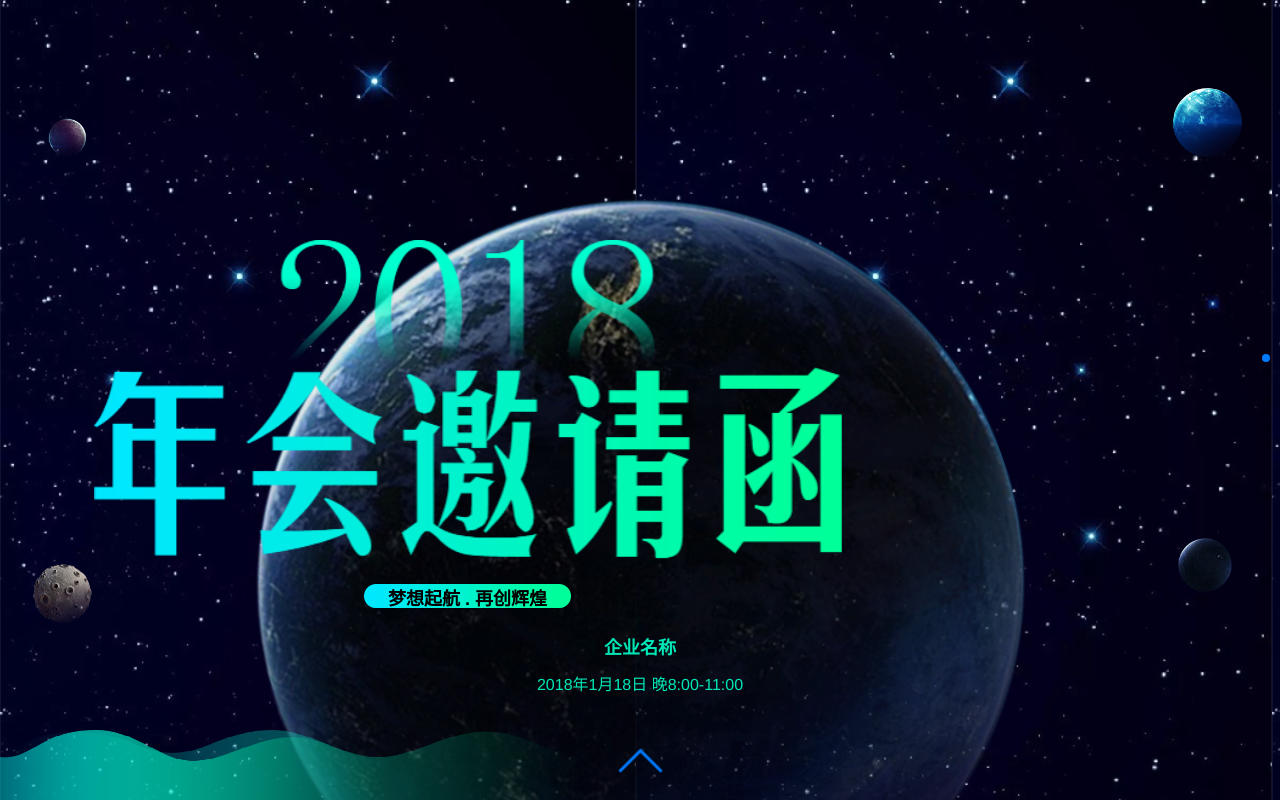
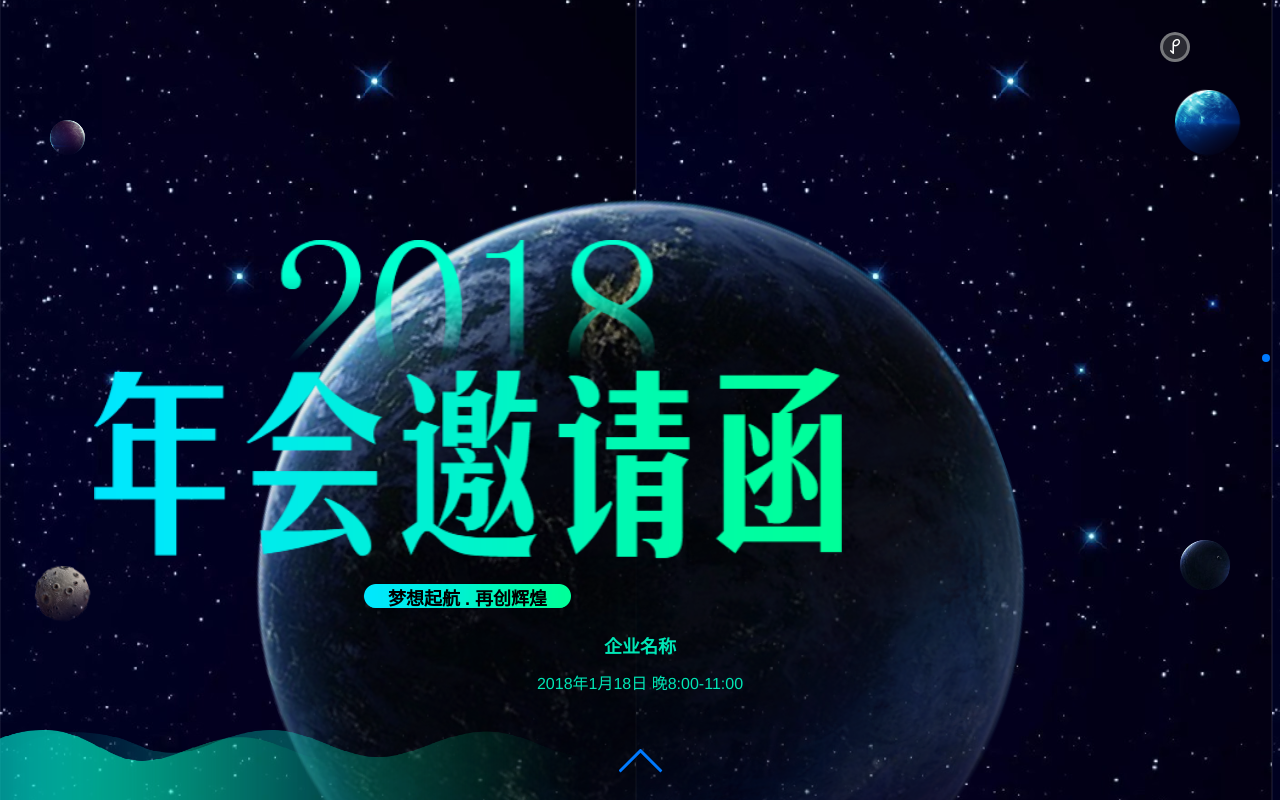
Before and after one commit to 1215143834/1215143834.github.io, a plain HTML site: page weichangjing/index.html in a window 1280 px wide. Drawn offline with nearby package versions, Linux system fonts and the light colour scheme.

Commit message:
第二页完成

```diff
--- a/weichangjing/css/style.css
+++ b/weichangjing/css/style.css
@@ -44,6 +44,52 @@ body {
     transform: rotateZ(-90deg);
 }
 
+/*旋转音乐按钮*/
+#mp3btn{
+    position: absolute;
+    right: 7%;
+    top: 4%;
+    z-index: 100;
+    width: 30px;
+    height: 30px;
+    background-color: rgba(85, 86, 86, 0.49);
+    border: 3px solid rgba(197, 197, 197, 0.5);;
+    border-radius: 50%;
+    line-height: 30px;
+    text-align: center;
+    transform: rotateZ(0deg);
+    animation: mp3btnkey 2s linear infinite;
+}
+@keyframes mp3btnkey {
+    0%{
+        transform: rotateZ(0deg);
+    }
+    100%{
+        transform: rotateZ(360deg);
+    }
+}
+#mp3btn img{
+    width: 10px;
+}
+
+/*底部*/
+.foot{
+    position: absolute;
+    bottom: 70px;
+    width: 100%;
+    z-index: 1;
+}
+.foot img{
+    position: absolute;
+    height: 70px;
+}
+.foot img:nth-of-type(1){
+    left: 0;
+}
+.foot img:nth-of-type(2){
+
+    left: -16%;
+}
 
 /* .s1*/
 
@@ -60,33 +106,37 @@ body {
     width: 35px;
     top: 120px;
     left: 50px;
-    animation: tada infinite;
+    /*animation: tada infinite 循环;*/
 }
 
 .s1 .header img:nth-of-type(2){
     width: 65px;
     top: 90px;
     right: 40px;
-    animation: tada infinite;
+
 }
 
 .s1 .header img:nth-of-type(3){
     width: 55px;
     left: 35px;
     bottom: 180px;
-    animation: tada infinite;
+
 }
 .s1 .header img:nth-of-type(4){
     width: 50px;
     right: 50px;
     bottom: 210px;
-    animation: tada infinite;
+
 }
 .s1 .header img:nth-of-type(5){
     left: 50%;
     top: 25%;
     width: 60%;
     margin-left: -30%;
+}
+
+.swing{
+    transform-origin: center;
 }
 
 /*文字部分*/
@@ -125,25 +175,13 @@ body {
     margin-bottom: 12px;
     font-size: 18px;
 }
-.s1 .footer p:nth-of-type(1){
+.s1 .footer p{
     font-size: 16px;
     margin-bottom: 35px;
 }
-.s1 .footer p:nth-of-type(2){
-    height: 70px;
+.s1 .footer p{
+    height: 95px;
 }
-.s1 .footer img{
-    position: absolute;
-    height: 70px;
-}
-.s1 .footer img:nth-of-type(1){
-    left: 0;
-}
-.s1 .footer img:nth-of-type(2){
-
-    left: -12%;
-}
-
 
 /*s2*/
 .s2 {
--- a/weichangjing/index.html
+++ b/weichangjing/index.html
@@ -20,10 +20,10 @@
         <div class="swiper-slide">
             <div class="s1">
                 <div class="header">
-                    <img src="img/1.png" alt=""  class="ani" swiper-animate-duration="4s" swiper-animate-delay="0s">
-                    <img src="img/2.png" alt="" class="ani" swiper-animate-duration="4s" swiper-animate-delay="0s">
-                    <img src="img/3.png" alt="" class="ani" swiper-animate-duration="4s" swiper-animate-delay="0s">
-                    <img src="img/4.png" alt="" class="ani" swiper-animate-duration="4s" swiper-animate-delay="0s">
+                    <img src="img/1.png" alt=""  class="ani" swiper-animate-effect="swing infinite" swiper-animate-duration="2s" swiper-animate-delay="0s">
+                    <img src="img/2.png" alt="" class="ani" swiper-animate-effect="swing infinite" swiper-animate-duration="2s" swiper-animate-delay="0s">
+                    <img src="img/3.png" alt="" class="ani" swiper-animate-effect="swing infinite" swiper-animate-duration="2s" swiper-animate-delay="0s">
+                    <img src="img/4.png" alt="" class="ani" swiper-animate-effect="swing infinite" swiper-animate-duration="2s" swiper-animate-delay="0s">
                     <img src="img/6.png" alt=""  class="ani" swiper-animate-effect="rotateIn" swiper-animate-duration="8s" swiper-animate-delay="0">
                 </div>
                 <div class="main">
@@ -34,10 +34,7 @@
                 <div class="footer">
                     <h2 class="ani" swiper-animate-effect="bounceInLeft" swiper-animate-duration="1s" swiper-animate-delay="2s">企业名称</h2>
                     <p class="ani" swiper-animate-effect="bounceInRight" swiper-animate-duration="1s" swiper-animate-delay="2s">2018年1月18日 晚8:00-11:00</p>
-                    <p>
-                        <img src="img/10.png" alt="">
-                        <img src="img/11.png" alt="">
-                    </p>
+
                 </div>
             </div>
         </div>
@@ -58,7 +55,18 @@
                 </div>
             </div>
         </div>
-        <div class="swiper-slide">Slide 3</div>
+        <div class="swiper-slide">
+            <div class="s3">
+                <h2>
+                    企业宗旨
+                    <small>COMPANY TENET</small>
+                </h2>
+                <div class="main">
+
+                </div>
+
+            </div>
+        </div>
         <div class="swiper-slide">Slide 4</div>
         <div class="swiper-slide">Slide 5</div>
         <div class="swiper-slide">Slide 6</div>
@@ -71,6 +79,18 @@
     <!-- 如果需要导航按钮 -->
     <div class="swiper-button-next"></div>
 
+    <!--音乐按钮-->
+    <audio id="mp3" src="mp3/0000011.mp3" autoplay loop></audio>
+    <span id="mp3btn"><img src="img/musicIcon.png" alt=""></span>
+
+    <!--底部-->
+    <div class="foot">
+        <p>
+            <img src="img/10.png" alt="">
+            <img src="img/11.png" alt="">
+        </p>
+    </div>
+
 </div>
 
 <!-- Swiper JS -->
--- a/weichangjing/js/script.js
+++ b/weichangjing/js/script.js
@@ -25,3 +25,17 @@ var swiper = new Swiper('.swiper-container', {
     }
 
 });
+
+//音乐暂停开始事件
+var mp3=document.querySelector("#mp3");
+var mp3btn=document.querySelector("#mp3btn");
+
+mp3btn.addEventListener("click",function(){
+    if (mp3.paused){
+        mp3.play();
+        mp3btn.style.animationPlayState="running";      /*running开始*/
+    }else {
+        mp3.pause();
+        mp3btn.style.animationPlayState="paused";       /*paused暂停*/
+    }
+});
```
Also changed, not shown: 7 other files.
